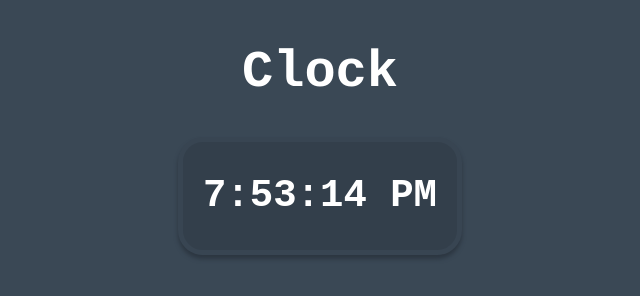
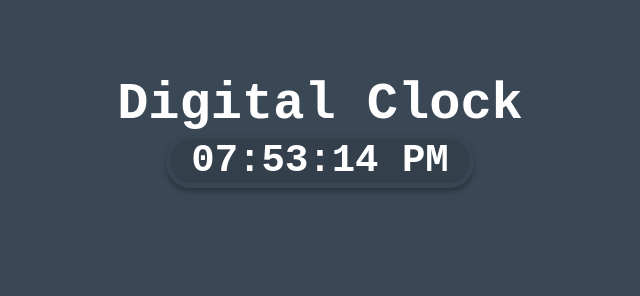
Before and after one commit to ZachYarbrough/Digital-Clock, a plain HTML site: page index.html in a window 1280 px wide. Shown: the whole page, without its empty margins (320-960 px from the left). Drawn offline with Linux system fonts and the light colour scheme.

Commit message:
Tweaked margins and padding

```diff
--- a/app.js
+++ b/app.js
@@ -8,7 +8,7 @@ let sec = date.getSeconds();
 
 //Correctly displays time based on standard time format
 let timeOfDay = (hour >= 12) ? 'PM' : 'AM';
-hour = (hour == 0) ? 12 : (hour > 12) ? hour - 12 : hour;
+hour = (hour < 10) ? "0" + hour : (hour == 0) ? 12 : (hour > 12) ? "0" + (hour - 12) : hour;
 min = (min < 10) ? "0" + min : min;
 sec = (sec < 10) ? "0" + sec : sec;
 
--- a/index.html
+++ b/index.html
@@ -5,11 +5,11 @@
     <meta http-equiv="X-UA-Compatible" content="IE=edge">
     <meta name="viewport" content="width=device-width, initial-scale=1.0">
     <link rel="stylesheet" href="styles.css">
-    <title>Clock</title>
+    <title>Digital Clock</title>
 </head>
 <body>
     <div id="container">
-        <h1>Clock</h1>
+        <h1>Digital Clock</h1>
         <div id="clock">
             <h2 id="time">00:00:00 AM</h2>
         </div>
--- a/styles.css
+++ b/styles.css
@@ -1,3 +1,8 @@
+*{
+    padding: 0;
+    margin: 0;
+}
+
 body{
     background-color:rgb(58, 72, 85);
     font-family:monospace;
@@ -9,6 +14,7 @@ body{
     display: flex;
     flex-direction: column;
     align-items: center;
+    margin: 75px 0px;
 }
 
 #clock{
```
